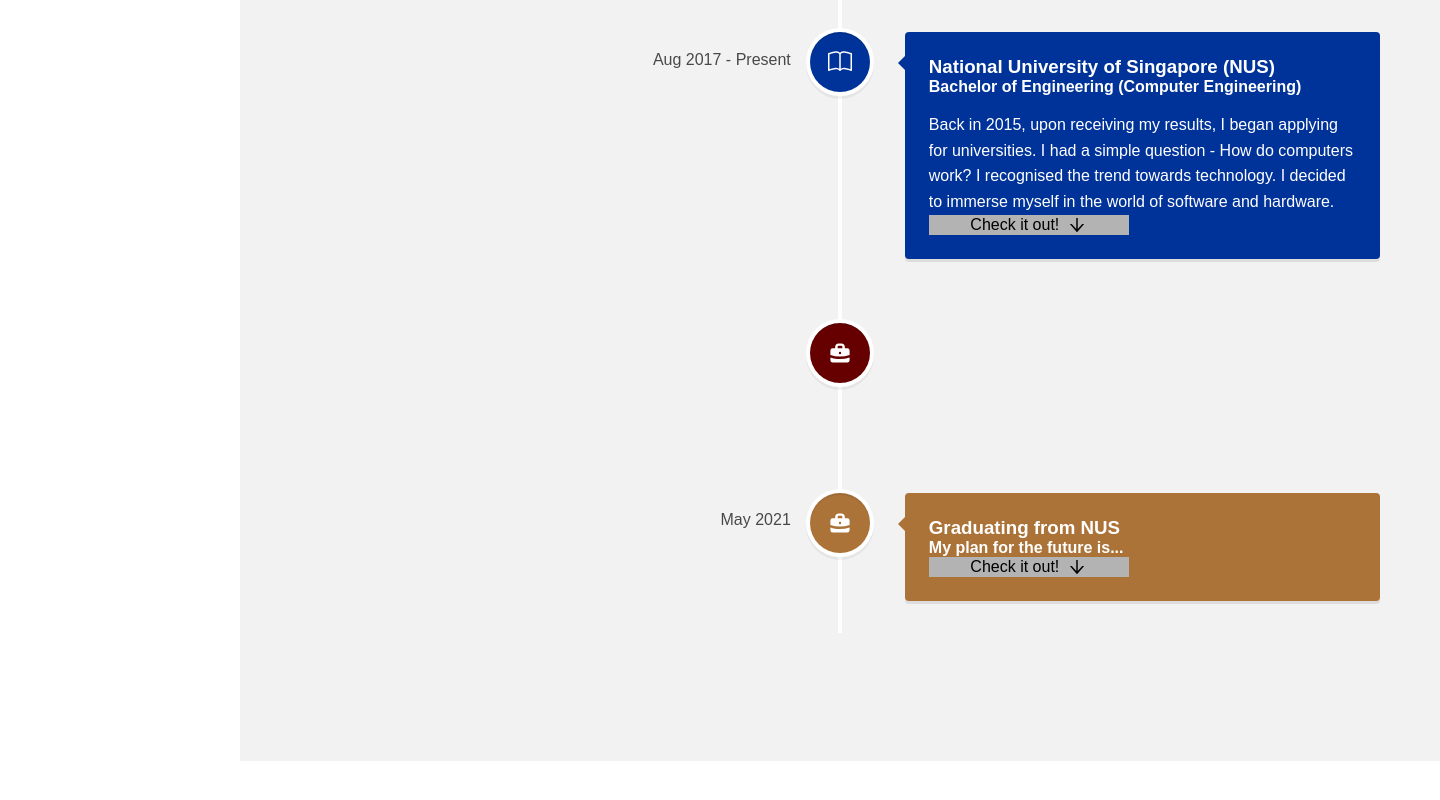
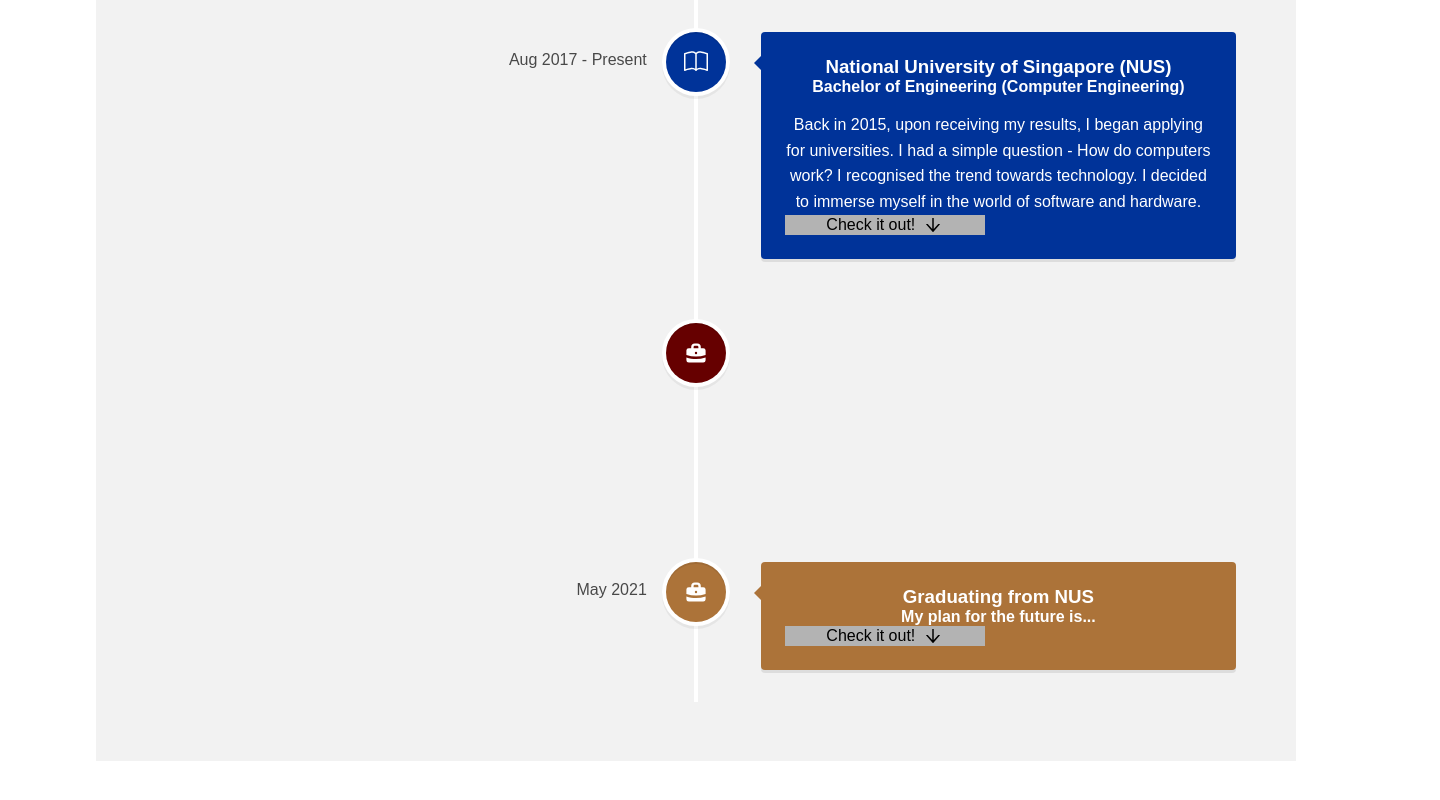
Before and after one commit to Jeevz10/Jeevz10.github.io, a React (Create React App) app in the folder my-website/: page / in a window 1280 px wide. Shown: the part 1878-2678 px from the top of the page, 1440 px wide, since content can reach past the window. Built offline with nearby package versions, Linux system fonts and the light colour scheme; a web font is replaced by a local one.

Commit message:
timeline section temporarily done

```diff
--- a/my-website/src/components/ProfileSection/TimelineSection/TimelineSectionElements.js
+++ b/my-website/src/components/ProfileSection/TimelineSection/TimelineSectionElements.js
@@ -3,7 +3,8 @@
 export const TimelineDiv = styled.div`
     margin: auto;
     height: 1300px;
-    width: 800px;
+    width: 1200px;
+    text-align: center;
 `;
 
 export const TimelineHeader = styled.h2`
--- a/my-website/src/data/ProfileSection/TimelineData.js
+++ b/my-website/src/data/ProfileSection/TimelineData.js
@@ -59,18 +59,22 @@
         subTitle: `Bachelor of Engineering (Computer Engineering)`,
         content: `Back in 2015, upon receiving my results, I began applying for universities. I had a simple question - How do computers work?
         I recognised the trend towards technology. I decided to immerse myself in the world of software and hardware.`,
-        buttonContent: 'Check out what I had learnt in school!'
+        buttonContent: 'Check out what I had learnt in school!',
     },
     alloy: {
         title: `Alloy`,
-        cardTitle: `Backend Engineer Intern`,
-        cardSubtitle: `Alloy was a Fintech SaaS startup that focused on providing Know-Your-Customer / Anti-Money Laundering APIs.`,
-        buttonContent: 'Check out my experience in NYC and Alloy!'
+        subTitle: `Backend Engineer Intern`,
+        content: `Alloy was a Fintech SaaS startup that focused on providing Know-Your-Customer / Anti-Money Laundering APIs.`,
+        buttonContent: 'Check out my experience in NYC and Alloy!',
     },
     next: {
         title: 'Graduating from NUS',
         subTitle: 'My plan for the future is...',
-        buttonContent: 'Find out what my future plans are!'
+        buttonContent: 'Find out what my future plans are!',
     }
+}
 
+export const TimelineSectionData = {
+    title: 'Snapshot',
+    subtitle: `Here's a snapshot of the past 5 years! Dive right in to find out more!`,
 }
```
Also changed, not shown: 1 other file (tests, documents, lock files or other folders).
